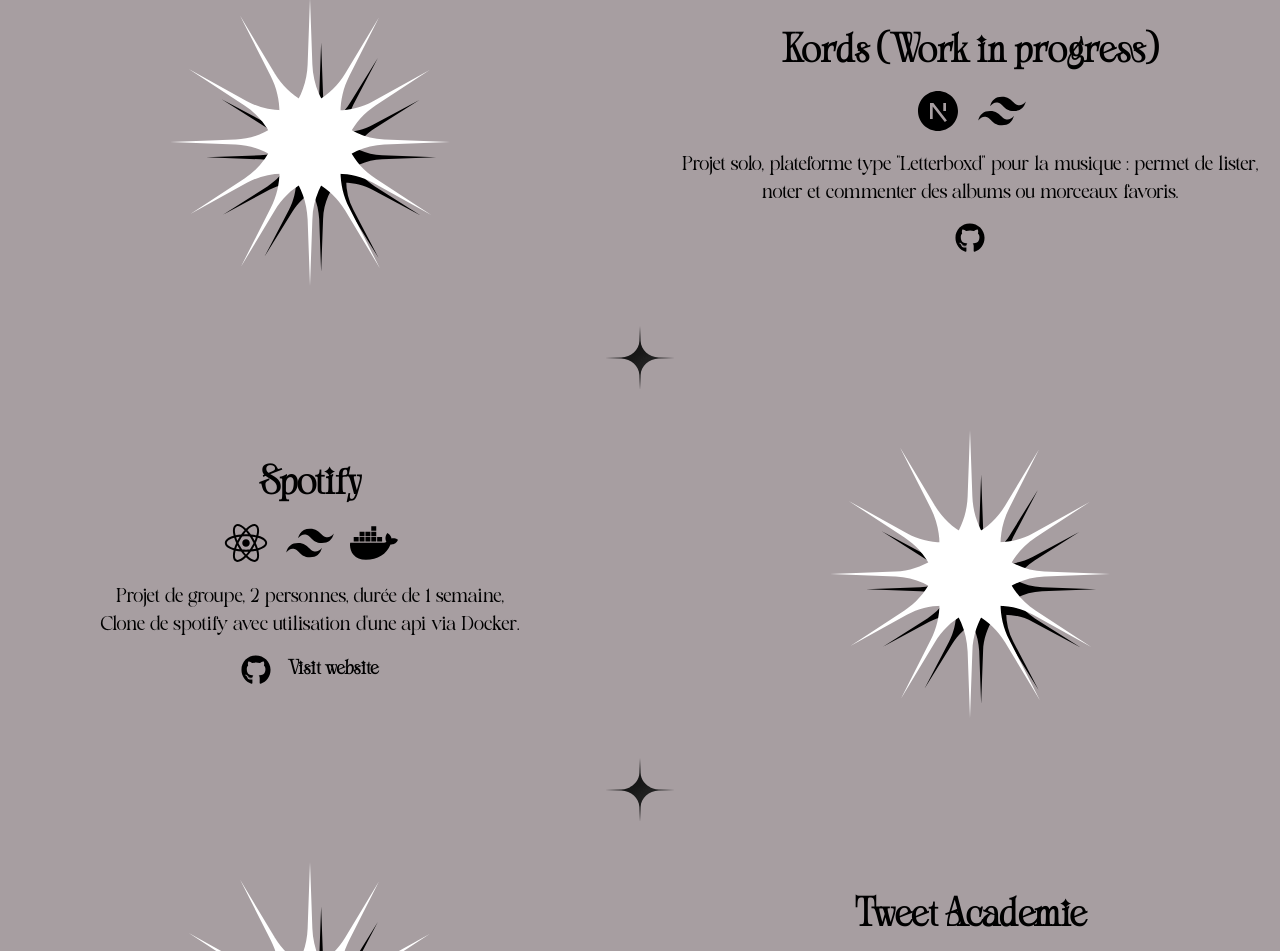
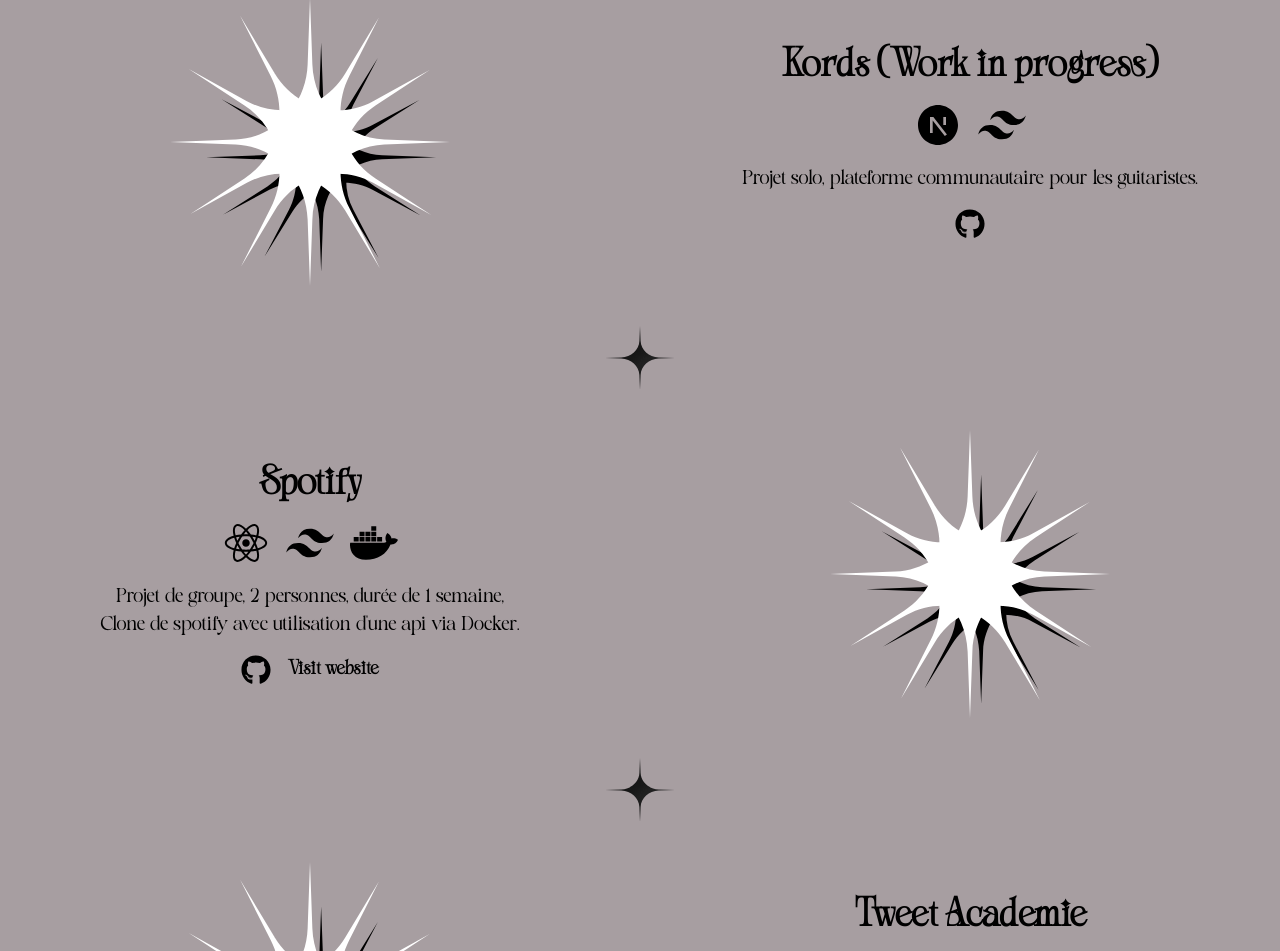
Before and after one commit to nzoLM/portfolio, a Next.js app: page / in a window 1280 px wide. Shown: the part 2516-3467 px from the top of the page. Built offline with nearby package versions, Linux system fonts and the light colour scheme.

Commit message:
edit: change desc of Kords project

```diff
--- a/src/app/project.js
+++ b/src/app/project.js
@@ -12,7 +12,7 @@ import { motion } from 'motion/react';
 const projectData = [
     {
   title: "Kords (Work in progress)",
-  description: "Projet solo, plateforme type \"Letterboxd\" pour la musique : permet de lister, noter et commenter des albums ou morceaux favoris.",
+  description: "Projet solo, plateforme communautaire pour les guitaristes.",
   icons: [
     <RiNextjsFill className="text-5xl" key="nextjs"/>,
     <RiTailwindCssFill className="text-5xl" key="tailwindcss"/>
```
